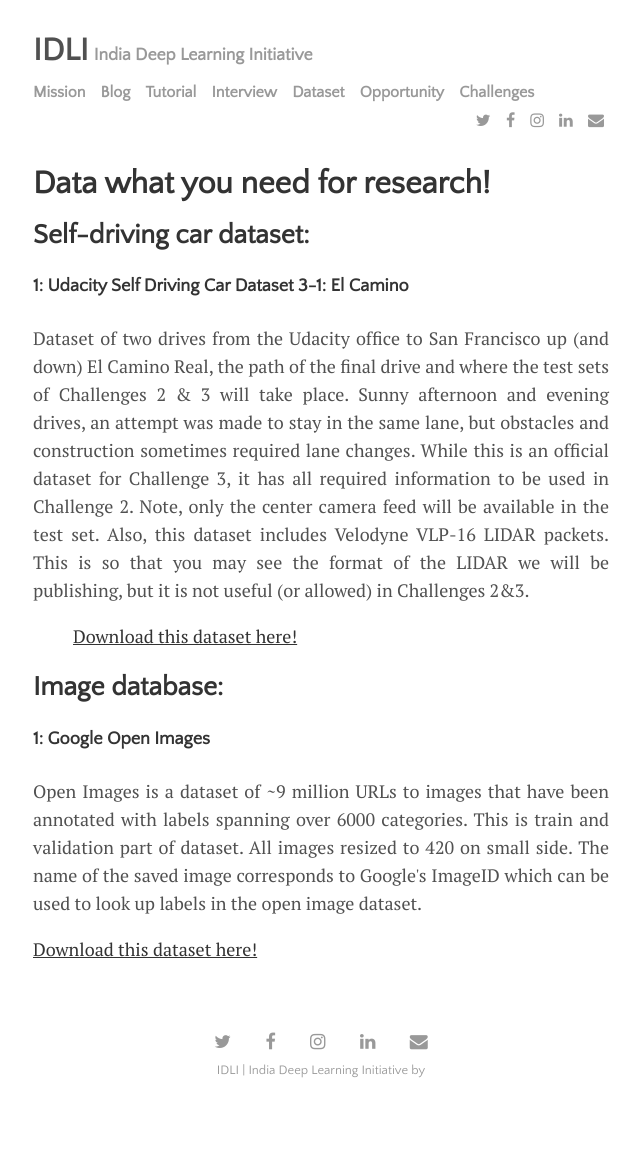
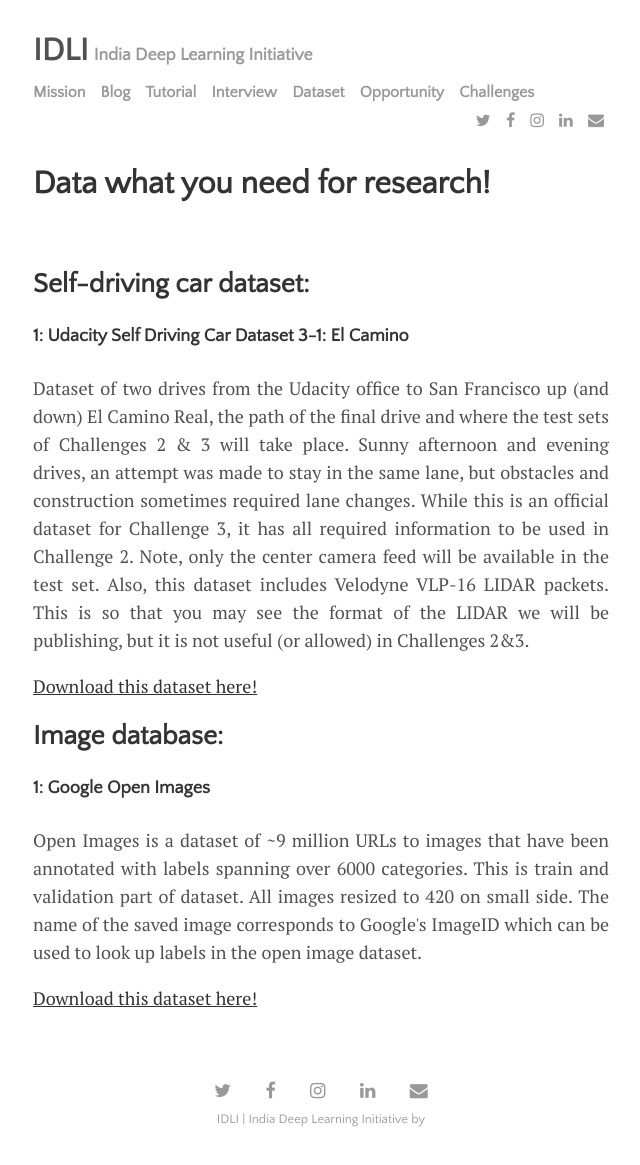
Before and after one commit to IndiaDeepLearningInitiative-IDLI/IndiaDeepLearningInitiative-IDLI.github.io, a Jekyll site: the page built from dataset.html, in a window 1280 px wide. Shown: the whole page, without its empty margins (319-959 px from the left). Built offline with Jekyll 4.4.1, drawn with Linux system fonts in a browser that asks for light colours; nearby versions of some CDN libraries; before the commit the page ends 1116 px from its top, so only the background shows below that.

Commit message:
data update

```diff
--- a/dataset.html
+++ b/dataset.html
@@ -4,12 +4,13 @@ title: Dataset
 ---
 <div>
   <h1>Data what you need for research! </h1>
+  <br>
 </div>
 <div>
   <h2> Self-driving car dataset: </h2>
   <h4>1: Udacity Self Driving Car Dataset 3-1: El Camino</h4>
   <p style="text-align:justify;">Dataset of two drives from the Udacity office to San Francisco up (and down) El Camino Real, the path of the final drive and where the test sets of Challenges 2 & 3 will take place. Sunny afternoon and evening drives, an attempt was made to stay in the same lane, but obstacles and construction sometimes required lane changes. While this is an official dataset for Challenge 3, it has all required information to be used in Challenge 2. Note, only the center camera feed will be available in the test set. Also, this dataset includes Velodyne VLP-16 LIDAR packets. This is so that you may see the format of the LIDAR we will be publishing, but it is not useful (or allowed) in Challenges 2&3.</p>
-  <a href="http://academictorrents.com/details/c9dae89d2e3897e6aa98c0c8196348c444998a2a"><ul>Download this dataset here!</ul></a>
+  <a href="http://academictorrents.com/details/c9dae89d2e3897e6aa98c0c8196348c444998a2a">Download this dataset here!</a>
 </div>
 <div>
   <h2>Image database: </h2>
```
